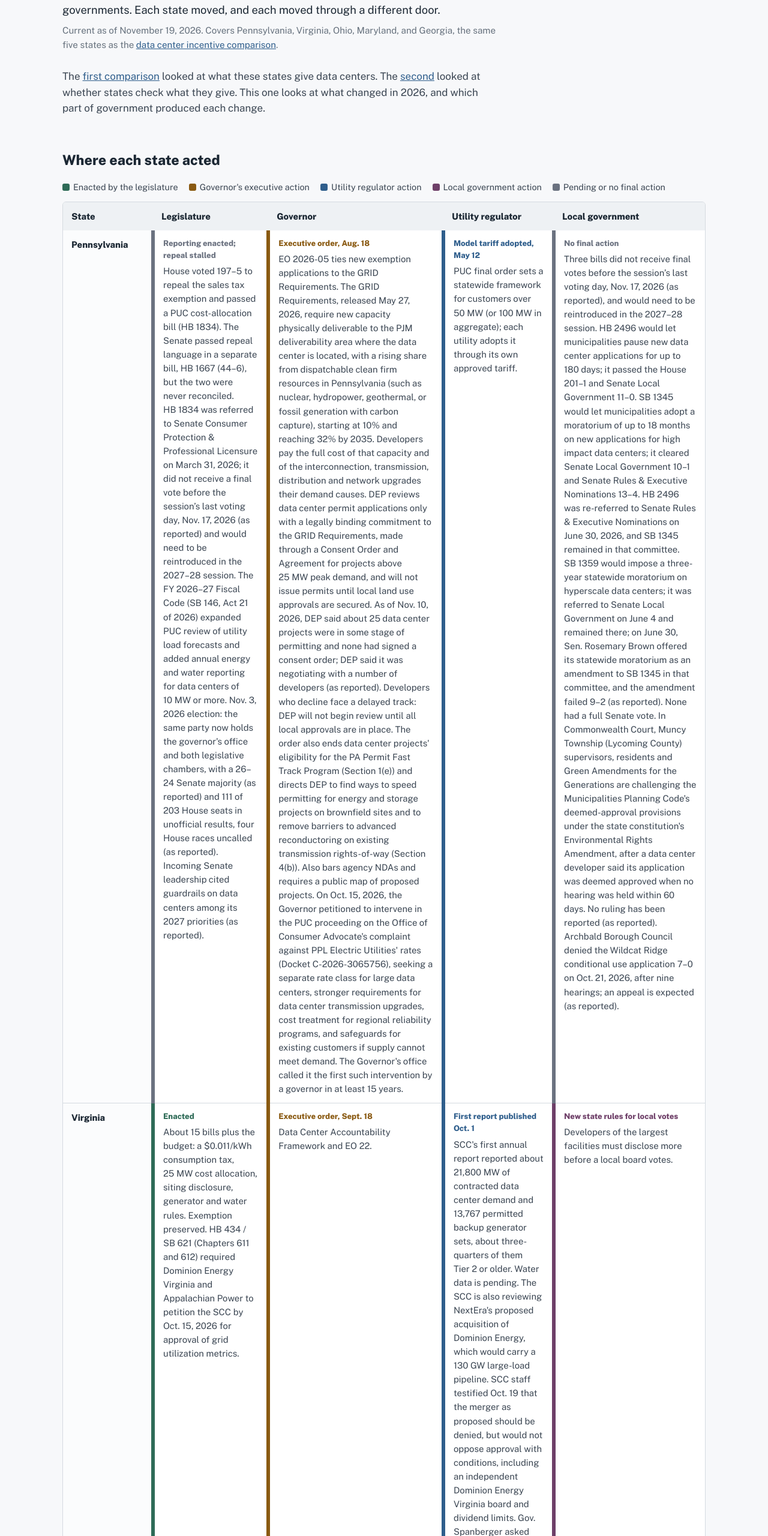
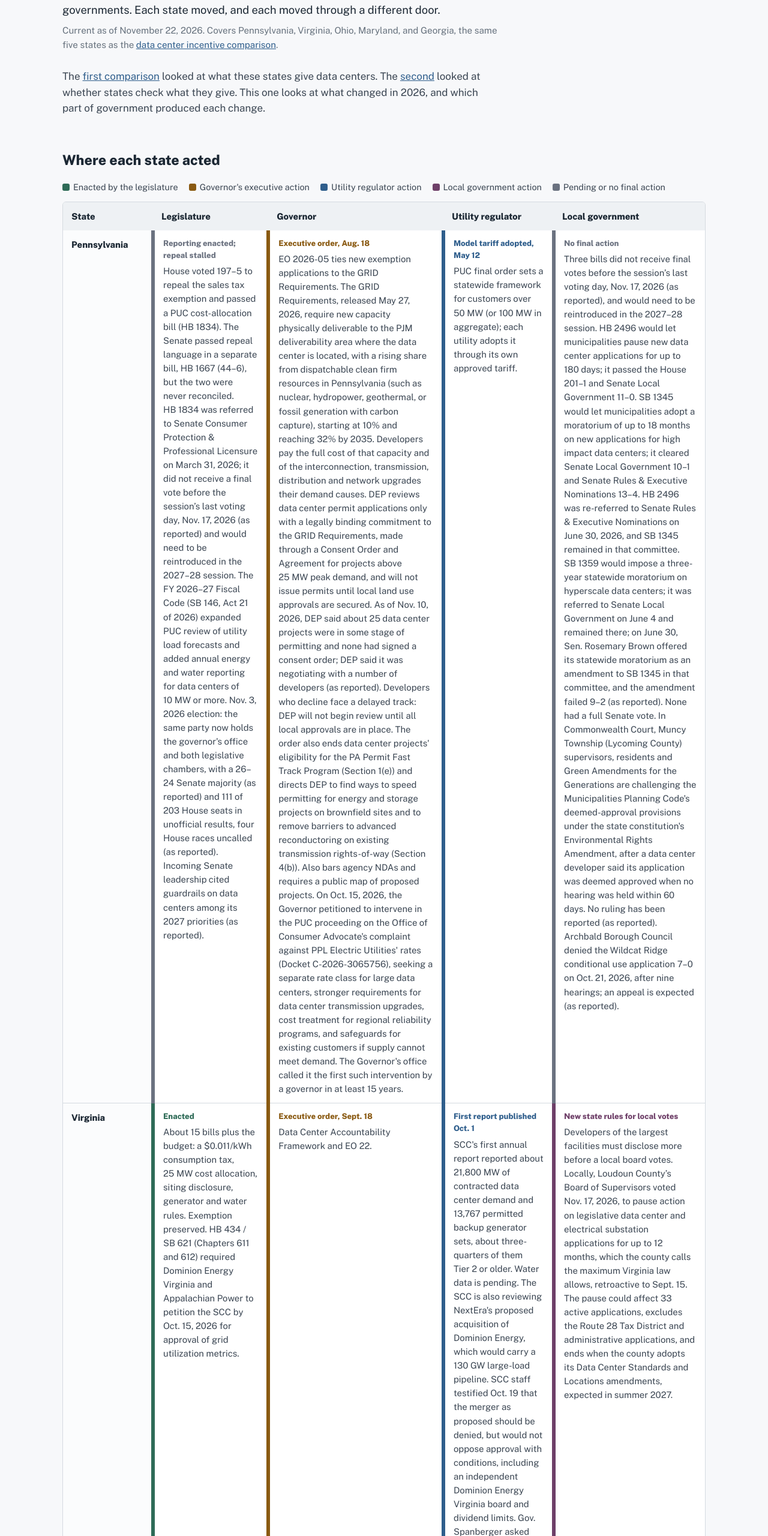
Before and after one commit to jphoebus/data-center-legislation-2026, a plain HTML site: page index.html in a window 1280 px wide. Shown: the part 240-2800 px from the top of the page at 60% size. Drawn offline with nearby package versions, Linux system fonts and the light colour scheme.

Commit message:
Virginia: Loudoun County pause on legislative data center and substation applications (Nov. 17, 2026); county release source; page date to Nov. 22, 2026 (#44)
Claude-Session: https://claude.ai/code/session_01BJw3vgBAGFciUJ3tDmcKUR

Co-authored-by: Claude <noreply@anthropic.com>

```diff
--- a/data-center-legislation-2026.csv
+++ b/data-center-legislation-2026.csv
@@ -27,6 +27,7 @@ Virginia,Regulator,SCC annual data center report,Published,2026-10-01,"SCC's fir
 Virginia,Regulator,NextEra acquisition of Dominion Energy,Under SCC review; staff recommends denial as proposed,2026-10-19,"SCC staff testified Oct. 19 that the merger as proposed should be denied, but would not oppose approval with conditions, including an independent Dominion Energy Virginia board and dividend limits. Gov. Spanberger asked the SCC for a six-year residential base-rate freeze, bill credits and commitments that data centers pay for their own energy needs, or else denial (as reported). The evidentiary hearing begins Nov. 17, 2026; a decision is expected in January 2027.",https://www.scc.virginia.gov/about-the-scc/dominion-nextera-merger-updates/
 Virginia,Governor,Data Center Accountability Framework and Executive Order 22,In effect,2026-09-18,"Framework on local approval transparency, energy costs, and environmental standards. EO 22 implements core pieces and creates an AI Task Force.",https://www.governor.virginia.gov/newsroom/news-releases/2026/september-releases/name-1123696-en.html
 Virginia,Legislature,Carried-over bills,Pending,2027,"Of 61 data center bills considered in 2026, 15 went to the governor and 46 carry over to 2027.",https://www.whitefordlaw.com/news-events/client-alert-virginia-data-center-tax-reform-key-implications-for-real-estate-developers
+Virginia,Local,Loudoun County pause on legislative data center and substation applications,Board voted to pause; up to 12 months,2026-11-17,"Locally, Loudoun County's Board of Supervisors voted Nov. 17, 2026, to pause action on legislative data center and electrical substation applications for up to 12 months, which the county calls the maximum Virginia law allows, retroactive to Sept. 15. The pause could affect 33 active applications, excludes the Route 28 Tax District and administrative applications, and ends when the county adopts its Data Center Standards and Locations amendments, expected in summer 2027.",https://www.loudoun.gov/m/NewsFlash/Home/Detail/10993
 Ohio,Governor,Pause on new sales tax exemption requests,In effect,2026-05-27,Governor DeWine directed the Tax Credit Authority to pause consideration of new data center exemption requests while the Joint Data Center Committee studies data center growth.,https://governor.ohio.gov/media/news-and-media/governor-dewine-announces-pause-of-data-center-tax-exemption
 Ohio,Regulator,AEP Ohio data center tariff,Approved 2025; under appeal,2025-07,PUCO-approved tariff requires new data centers to pay for at least 85% of the load they request. The Ohio Manufacturers' Association is challenging it at the Ohio Supreme Court.,https://www.wosu.org/2026-03-02/ohio-house-bill-would-extend-data-center-tariff-to-rest-of-state
 Ohio,Legislature,House bill extending the AEP tariff approach statewide,Introduced,2026-02,Bipartisan bill (Reps. Thomas and Rader) modeled on the AEP tariff.,https://www.statenews.org/government-politics/2026-03-02/ohio-house-bill-would-extend-data-center-tariff-to-rest-of-state
--- a/index.html
+++ b/index.html
@@ -103,7 +103,7 @@
   <p class="home-link"><a href="https://jphoebus.github.io/">← All projects</a></p>
   <h1>What states changed on data centers in 2026</h1>
   <p class="dek">Five states, four venues: legislatures, governors, utility regulators, and local governments. Each state moved, and each moved through a different door.</p>
-  <p class="asof">Current as of November 19, 2026. Covers Pennsylvania, Virginia, Ohio, Maryland, and Georgia, the same five states as the <a href="https://jphoebus.github.io/state-incentive-comparison/">data center incentive comparison</a>.</p>
+  <p class="asof">Current as of November 22, 2026. Covers Pennsylvania, Virginia, Ohio, Maryland, and Georgia, the same five states as the <a href="https://jphoebus.github.io/state-incentive-comparison/">data center incentive comparison</a>.</p>
 </header>
 
 <section class="prose">
@@ -131,7 +131,7 @@
       <td class="enacted"><span class="tag">Enacted</span>About 15 bills plus the budget: a $0.011/kWh consumption tax, 25&nbsp;MW cost allocation, siting disclosure, generator and water rules. Exemption preserved. HB&nbsp;434 / SB&nbsp;621 (Chapters 611 and 612) required Dominion Energy Virginia and Appalachian Power to petition the SCC by Oct.&nbsp;15, 2026 for approval of grid utilization metrics.</td>
       <td class="exec"><span class="tag">Executive order, Sept.&nbsp;18</span>Data Center Accountability Framework and EO&nbsp;22.</td>
       <td class="reg"><span class="tag">First report published Oct.&nbsp;1</span>SCC's first annual report reported about 21,800&nbsp;MW of contracted data center demand and 13,767 permitted backup generator sets, about three-quarters of them Tier&nbsp;2 or older. Water data is pending. The SCC is also reviewing NextEra's proposed acquisition of Dominion Energy, which would carry a 130&nbsp;GW large-load pipeline. SCC staff testified Oct.&nbsp;19 that the merger as proposed should be denied, but would not oppose approval with conditions, including an independent Dominion Energy Virginia board and dividend limits. Gov. Spanberger asked the SCC for a six-year residential base-rate freeze, bill credits and commitments that data centers pay for their own energy needs, or else denial (as reported). The evidentiary hearing begins Nov.&nbsp;17; a decision is expected in January 2027.</td>
-      <td class="local"><span class="tag">New state rules for local votes</span>Developers of the largest facilities must disclose more before a local board votes.</td></tr>
+      <td class="local"><span class="tag">New state rules for local votes</span>Developers of the largest facilities must disclose more before a local board votes. Locally, Loudoun County&rsquo;s Board of Supervisors voted Nov.&nbsp;17, 2026, to pause action on legislative data center and electrical substation applications for up to 12 months, which the county calls the maximum Virginia law allows, retroactive to Sept.&nbsp;15. The pause could affect 33 active applications, excludes the Route 28 Tax District and administrative applications, and ends when the county adopts its Data Center Standards and Locations amendments, expected in summer 2027.</td></tr>
     <tr><th scope="row">Ohio</th>
       <td class="pending"><span class="tag">No final action; study committee</span>No data center bill enacted. Substitute HB&nbsp;646 stalled in June and is expected to return after the November election. Repeal bills HB&nbsp;975 and SB&nbsp;374 are in committee without hearings. Joint Data Center Committee studying.</td>
       <td class="exec"><span class="tag">Directive, May&nbsp;27</span>Pause on new sales tax exemption requests at the Tax Credit Authority.</td>
@@ -276,6 +276,7 @@
   <li><a href="https://virginiamercury.com/2026/10/16/data-center-moratorium-bills-stack-up-ahead-of-virginia-legislative-session-in-january/">Virginia Mercury, data center moratorium bills ahead of the 2027 session (Oct. 16, 2026)</a></li>
   <li><a href="https://lis.blob.core.windows.net/files/1218885.PDF">Virginia General Assembly, Chapter 612</a></li>
   <li><a href="https://www.latitudemedia.com/news/what-to-know-about-the-nations-first-grid-utilization-metrics/">Latitude Media, the first grid utilization metrics</a></li>
+  <li><a href="https://www.loudoun.gov/m/NewsFlash/Home/Detail/10993">Loudoun County news release, data center application pause (Nov. 18, 2026)</a></li>
 </ul>
 <h3>Ohio</h3>
 <ul>
```
Also changed, not shown: 1 other file.
